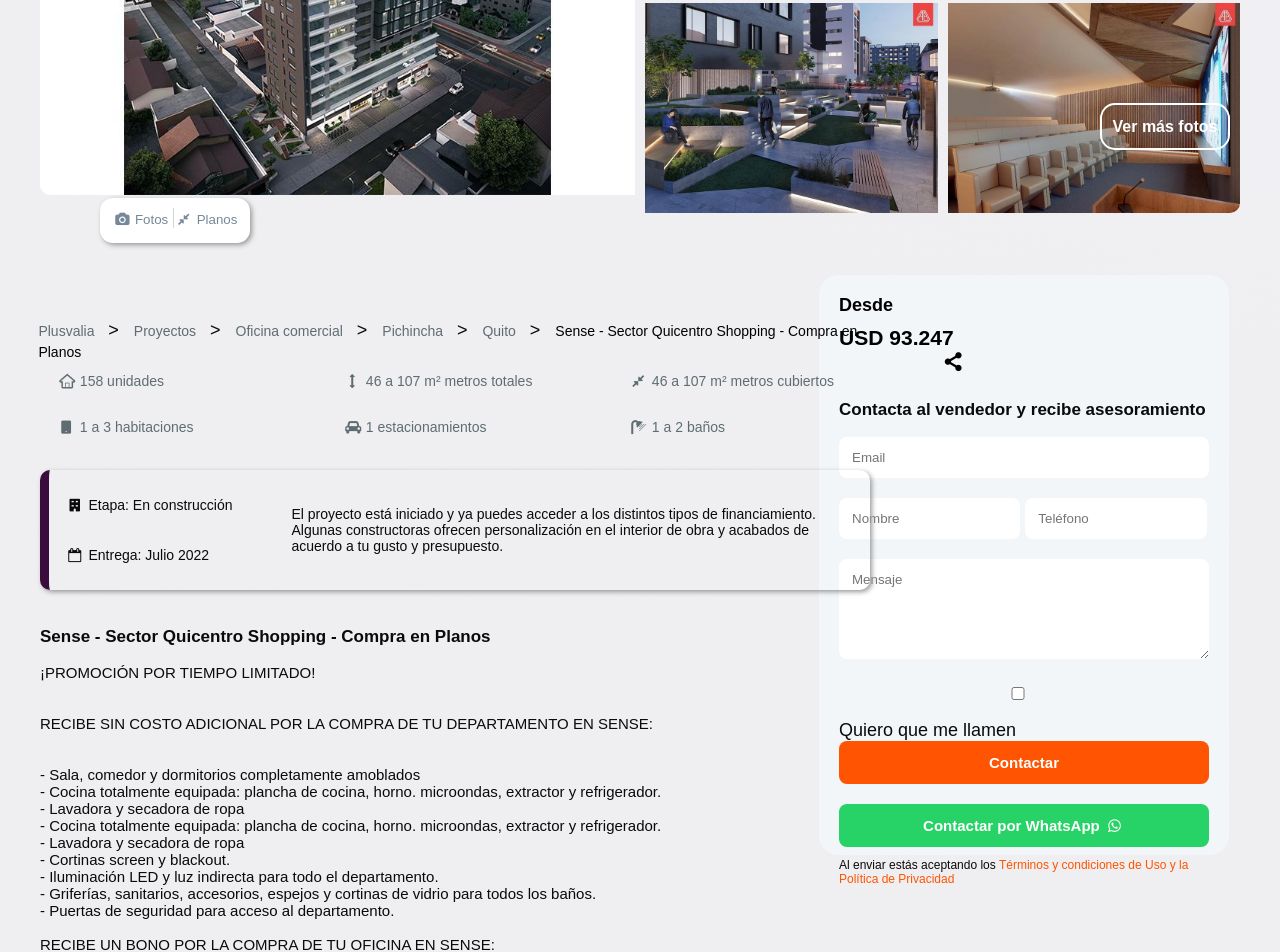
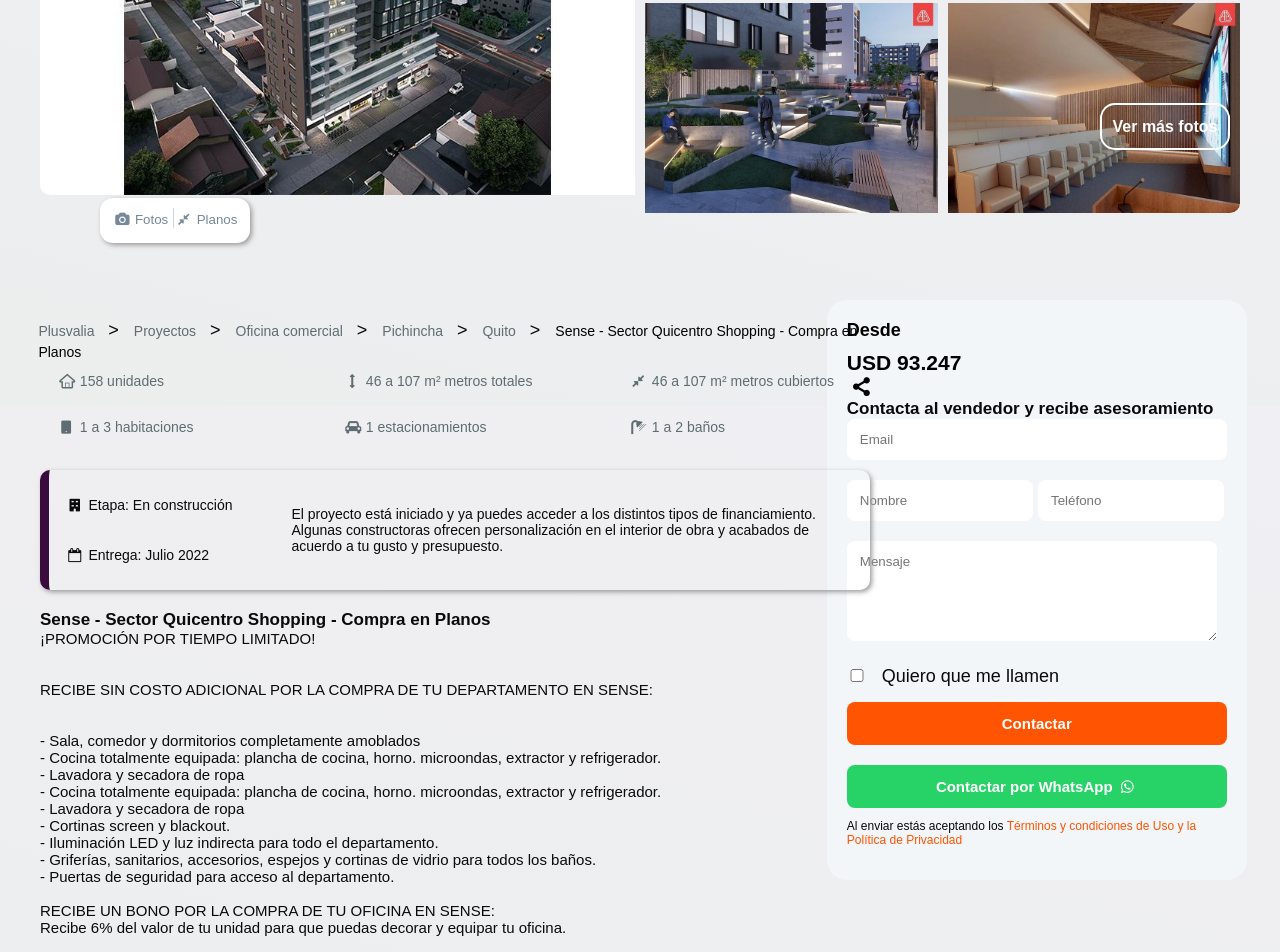
Before and after one commit to sfbarragan/Bienes-Raices, a plain HTML site: page seleccion.html in a window 1280 px wide. Shown: the part 394-1346 px from the top of the page. Drawn offline with Linux system fonts and the light colour scheme.

Commit message:
Update seleccion.css

```diff
--- a/estilos/seleccion.css
+++ b/estilos/seleccion.css
@@ -1,12 +1,17 @@
 *{
     font-family: Arial, Helvetica, sans-serif;
     box-sizing: border-box;
-    padding: 0px;
-    border: 0px;
+    margin: 0;
+    padding: 0;
+    box-sizing: border-box;
+    border: 0;
+}
+html{
+    height: 100%;
 }
 body{
-    margin: 0px;
-    padding: 0px;
+    width: 100px GO
+
 }
 .encabezado .titulo {
     font-weight: 600;
@@ -136,11 +141,11 @@ body{
 
 /* Formulario*/
 .precio{
-    width: 410px;
+    width: 420px;
     height: 580px;
     position: relative;
-    top: -45px;
-    left: 30%;
+    top: -20px;
+    left: 31%;
     background: rgba(243,246,249,255);
     padding: 10px 20px;
     box-sizing: border-box;
@@ -168,6 +173,9 @@ input, textarea{
 .checkbox{
     font-family: Arial, Helvetica, sans-serif;
     font-size: 10px;
+    position: relative;
+    left: -5px;
+    width: 30px;
 
 }
 .contactar{
@@ -326,7 +334,7 @@ input, textarea{
     top: -450px;
 }
 .depa2{
-    width: 830px;
+    width: 810px;
     height: 65px;
     position: relative;
     top: -450px;
@@ -350,7 +358,7 @@ input, textarea{
 }
 .depa3{
 
-    width: 830px;
+    width: 810px;
     height: 65px;
     position: relative;
     top: -450px;
@@ -438,13 +446,3 @@ input, textarea{
     left: 50px;
     margin-bottom: 0px;
 }
-
-@media (max-width: 480px){
-    form{
-        width: 100px;
-    }
-    .contenedor-galeria{
-        width: 100px;
-    }
-
-}
```
